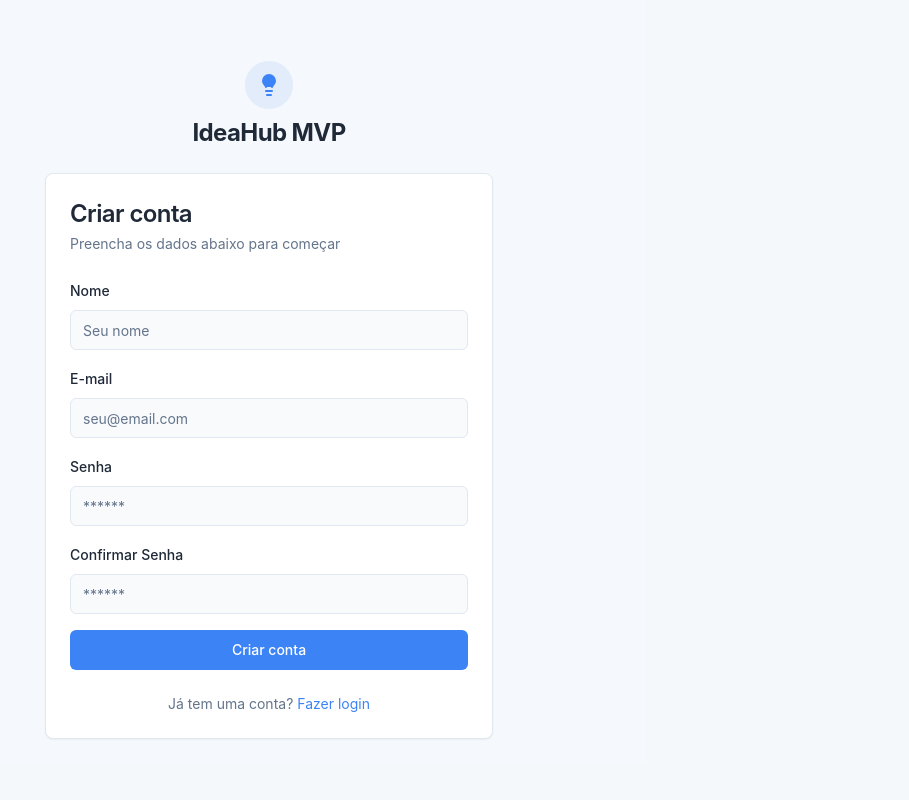
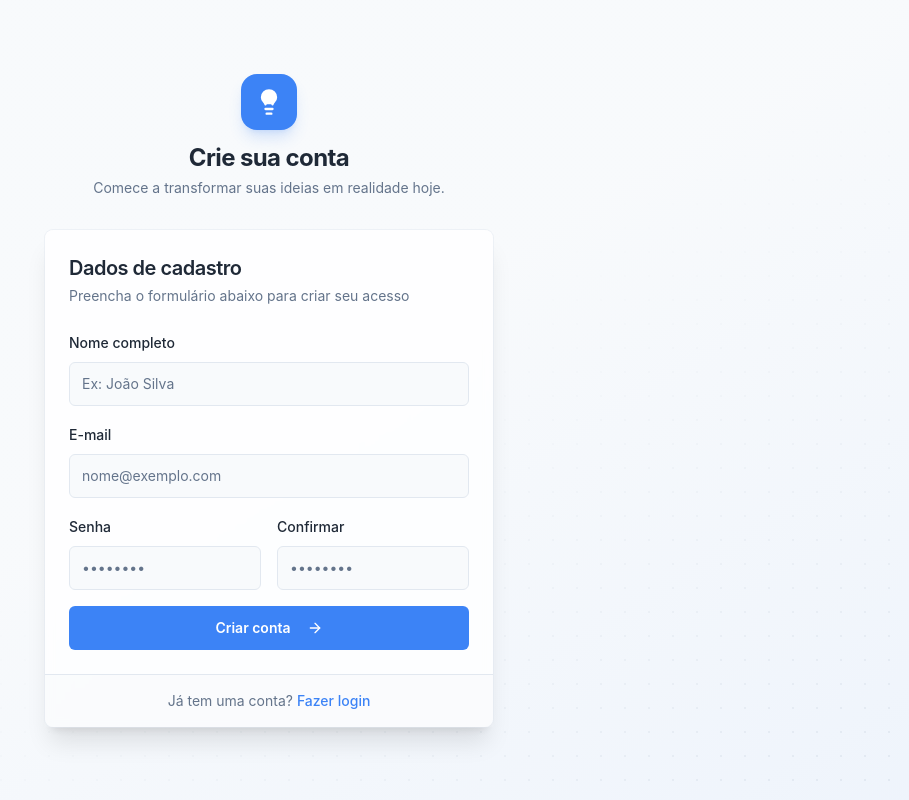
Before and after one commit to vitorbb1989/ideahub-mvp-cq5di9x2c, a React (Vite) app: page /register in a window 1280 px wide. Shown: the whole page, without its empty margins (371-1280 px from the left). Built offline with nearby package versions, Linux system fonts and the light colour scheme.

Commit message:
Refactor: Improve UI, performance, and code quality

```diff
--- a/src/App.tsx
+++ b/src/App.tsx
@@ -31,8 +31,13 @@ const ProtectedRoute = () => {
 
   if (isLoading) {
     return (
-      <div className="h-screen w-screen flex items-center justify-center">
-        <Loader2 className="w-8 h-8 animate-spin text-primary" />
+      <div className="h-screen w-screen flex items-center justify-center bg-background">
+        <div className="flex flex-col items-center gap-4">
+          <Loader2 className="w-10 h-10 animate-spin text-primary" />
+          <p className="text-sm text-muted-foreground animate-pulse">
+            Carregando...
+          </p>
+        </div>
       </div>
     )
   }
@@ -49,7 +54,11 @@ const PublicRoute = () => {
   const { user, isLoading } = useAuth()
 
   if (isLoading) {
-    return null
+    return (
+      <div className="h-screen w-screen flex items-center justify-center bg-background">
+        <Loader2 className="w-8 h-8 animate-spin text-primary" />
+      </div>
+    )
   }
 
   if (user) {
--- a/src/components/Header.tsx
+++ b/src/components/Header.tsx
@@ -8,16 +8,21 @@ interface HeaderProps {
 
 export function Header({ title, onMenuClick }: HeaderProps) {
   return (
-    <header className="sticky top-0 z-30 flex items-center h-16 px-4 bg-background/80 backdrop-blur-md border-b shrink-0 lg:px-8">
+    <header className="sticky top-0 z-30 flex items-center justify-between h-16 px-4 bg-background/80 backdrop-blur-md border-b shrink-0 lg:px-8 transition-all">
+      <div className="flex items-center gap-4">
         <Button
           variant="ghost"
           size="icon"
-        className="mr-4 lg:hidden"
+          className="lg:hidden hover:bg-accent"
           onClick={onMenuClick}
+          aria-label="Open menu"
         >
           <Menu className="w-5 h-5" />
         </Button>
-      <h1 className="text-lg font-semibold lg:text-xl">{title}</h1>
+        <h1 className="text-lg font-semibold tracking-tight lg:text-xl text-foreground/90">
+          {title}
+        </h1>
+      </div>
     </header>
   )
 }
--- a/src/components/Layout.tsx
+++ b/src/components/Layout.tsx
@@ -24,17 +24,17 @@ export default function Layout() {
   return (
     <IdeaProvider>
       <PromptProvider>
-        <div className="flex min-h-screen bg-background text-foreground">
+        <div className="flex h-screen bg-background text-foreground overflow-hidden">
           <Sidebar
             isOpen={isSidebarOpen}
             onClose={() => setIsSidebarOpen(false)}
           />
 
-          <div className="flex flex-col flex-1 min-w-0">
+          <div className="flex flex-col flex-1 min-w-0 h-full relative">
             <Header title={title} onMenuClick={() => setIsSidebarOpen(true)} />
 
-            <main className="flex-1 overflow-auto">
-              <div className="container p-4 mx-auto max-w-7xl md:p-8 animate-fade-in h-full">
+            <main className="flex-1 overflow-y-auto overflow-x-hidden bg-muted/10 scroll-smooth">
+              <div className="container mx-auto max-w-7xl p-4 md:p-6 lg:p-8 animate-fade-in min-h-full">
                 <Outlet />
               </div>
             </main>
--- a/src/components/Sidebar.tsx
+++ b/src/components/Sidebar.tsx
@@ -13,6 +13,7 @@ import {
   PlayCircle,
   Wand2,
   BookTemplate,
+  PanelLeftClose,
 } from 'lucide-react'
 import { Button } from '@/components/ui/button'
 import { useAuth } from '@/context/AuthContext'
@@ -61,35 +62,39 @@ export function Sidebar({ isOpen, onClose }: SidebarProps) {
       {/* Mobile Overlay */}
       <div
         className={cn(
-          'fixed inset-0 z-40 bg-black/50 backdrop-blur-sm transition-opacity lg:hidden',
+          'fixed inset-0 z-40 bg-black/60 backdrop-blur-sm transition-opacity lg:hidden',
           isOpen ? 'opacity-100' : 'opacity-0 pointer-events-none',
         )}
         onClick={onClose}
+        aria-hidden="true"
       />
 
       {/* Sidebar Content */}
       <aside
         className={cn(
-          'fixed inset-y-0 left-0 z-50 w-64 bg-sidebar border-r border-sidebar-border shadow-xl lg:shadow-none lg:static lg:translate-x-0 transition-transform duration-200 ease-in-out flex flex-col',
+          'fixed inset-y-0 left-0 z-50 w-72 bg-sidebar border-r border-sidebar-border shadow-2xl lg:shadow-none lg:static lg:translate-x-0 transition-transform duration-300 ease-in-out flex flex-col',
           isOpen ? 'translate-x-0' : '-translate-x-full',
         )}
       >
-        <div className="flex items-center justify-between h-16 px-6 border-b border-sidebar-border shrink-0">
-          <div className="flex items-center gap-2 font-bold text-xl text-primary">
-            <Lightbulb className="w-6 h-6 fill-current" />
+        <div className="flex items-center justify-between h-16 px-6 border-b border-sidebar-border shrink-0 bg-sidebar-background">
+          <div className="flex items-center gap-3 font-bold text-xl text-primary tracking-tight">
+            <div className="flex items-center justify-center w-8 h-8 rounded-lg bg-primary/10">
+              <Lightbulb className="w-5 h-5 fill-current" />
+            </div>
             <span>IdeaHub</span>
           </div>
           <Button
             variant="ghost"
             size="icon"
             onClick={onClose}
-            className="lg:hidden"
+            className="lg:hidden text-sidebar-foreground/50 hover:text-sidebar-foreground"
           >
             <X className="w-5 h-5" />
           </Button>
         </div>
 
-        <nav className="flex-1 p-4 space-y-1 overflow-y-auto">
+        <div className="flex-1 overflow-y-auto py-6 px-3">
+          <nav className="space-y-1">
             {navItems.map((item) => (
               <NavLink
                 key={item.to}
@@ -99,49 +104,54 @@ export function Sidebar({ isOpen, onClose }: SidebarProps) {
                 }}
                 className={({ isActive }) =>
                   cn(
-                  'flex items-center gap-3 px-4 py-3 rounded-md text-sm font-medium transition-colors',
+                    'flex items-center gap-3 px-3 py-2.5 rounded-md text-sm font-medium transition-all duration-200 group',
                     isActive
-                    ? 'bg-sidebar-primary/10 text-sidebar-primary'
-                    : 'text-sidebar-foreground/70 hover:bg-sidebar-accent hover:text-sidebar-foreground',
+                      ? 'bg-primary/10 text-primary shadow-sm ring-1 ring-primary/20'
+                      : 'text-sidebar-foreground/70 hover:bg-sidebar-accent hover:text-sidebar-foreground hover:translate-x-1',
                   )
                 }
               >
-              <item.icon className="w-5 h-5" />
+                <item.icon className="w-4 h-4 shrink-0" />
                 {item.label}
               </NavLink>
             ))}
           </nav>
+        </div>
 
         {/* User Profile Section */}
-        <div className="p-4 border-t border-sidebar-border shrink-0">
-          <div className="flex items-center gap-3 px-2 py-3 mb-2 rounded-md bg-muted/50">
-            <Avatar className="h-8 w-8">
+        <div className="p-4 border-t border-sidebar-border shrink-0 bg-sidebar-background">
+          <div className="flex items-center gap-3 p-3 mb-2 rounded-xl bg-sidebar-accent/50 border border-sidebar-border/50">
+            <Avatar className="h-9 w-9 border-2 border-background">
               <AvatarImage src={user?.avatar || undefined} alt={user?.name} />
-              <AvatarFallback className="text-xs">
-                {user?.name ? getInitials(user.name) : <UserIcon />}
+              <AvatarFallback className="text-xs bg-primary/10 text-primary font-semibold">
+                {user?.name ? (
+                  getInitials(user.name)
+                ) : (
+                  <UserIcon className="w-4 h-4" />
+                )}
               </AvatarFallback>
             </Avatar>
             <div className="flex-1 min-w-0">
-              <p className="text-sm font-medium truncate">
+              <p className="text-sm font-semibold truncate text-sidebar-foreground">
                 {user?.name || 'Usuário'}
               </p>
-              <p className="text-xs text-muted-foreground truncate">
+              <p className="text-xs text-sidebar-foreground/60 truncate">
                 {user?.email}
               </p>
             </div>
           </div>
           <Button
             variant="ghost"
-            className="w-full justify-start text-muted-foreground hover:text-destructive"
+            className="w-full justify-start text-sidebar-foreground/70 hover:text-destructive hover:bg-destructive/10 transition-colors h-9"
             onClick={handleLogout}
           >
             <LogOut className="w-4 h-4 mr-2" />
-            Sair
+            Sair da conta
           </Button>
         </div>
 
-        <div className="px-6 py-4 text-center text-xs text-muted-foreground border-t border-sidebar-border shrink-0">
-          © {new Date().getFullYear()} IdeaHub MVP
+        <div className="px-6 py-4 text-center text-[10px] text-muted-foreground border-t border-sidebar-border shrink-0 bg-muted/20">
+          <p>IdeaHub MVP v0.0.25</p>
         </div>
       </aside>
     </>
--- a/src/main.css
+++ b/src/main.css
@@ -104,3 +104,14 @@
     margin: 0 !important;
   }
 }
+
+@layer utilities {
+  .bg-grid-pattern {
+    background-image: radial-gradient(
+      hsl(var(--muted-foreground)) 1px,
+      transparent 1px
+    );
+    background-size: 24px 24px;
+    opacity: 0.1;
+  }
+}
--- a/src/pages/Login.tsx
+++ b/src/pages/Login.tsx
@@ -22,7 +22,7 @@ import {
   FormLabel,
   FormMessage,
 } from '@/components/ui/form'
-import { Lightbulb, Loader2 } from 'lucide-react'
+import { Lightbulb, Loader2, ArrowRight } from 'lucide-react'
 
 const loginSchema = z.object({
   email: z.string().email('E-mail inválido'),
@@ -49,30 +49,40 @@ export default function Login() {
       navigate('/')
     } catch (error) {
       // Error is handled by AuthContext toast
-      // We could also set a form error here if needed
     } finally {
       setIsLoading(false)
     }
   }
 
   return (
-    <div className="min-h-screen flex items-center justify-center bg-muted/40 p-4">
-      <div className="w-full max-w-md space-y-6">
-        <div className="flex flex-col items-center gap-2">
-          <div className="flex items-center justify-center w-12 h-12 rounded-full bg-primary/10 text-primary">
-            <Lightbulb className="w-6 h-6 fill-current" />
+    <div className="min-h-screen flex items-center justify-center bg-background relative overflow-hidden p-4">
+      {/* Background Pattern */}
+      <div className="absolute inset-0 bg-grid-pattern pointer-events-none" />
+      <div className="absolute inset-0 bg-gradient-to-tr from-primary/5 via-background to-background pointer-events-none" />
+
+      <div className="w-full max-w-md relative z-10 space-y-8 animate-fade-in-up">
+        <div className="flex flex-col items-center gap-3">
+          <div className="flex items-center justify-center w-14 h-14 rounded-2xl bg-primary text-primary-foreground shadow-lg shadow-primary/20">
+            <Lightbulb className="w-7 h-7 fill-current" />
           </div>
-          <h1 className="text-2xl font-bold tracking-tight">IdeaHub MVP</h1>
+          <div className="text-center space-y-1">
+            <h1 className="text-2xl font-bold tracking-tight">
+              Bem-vindo ao IdeaHub
+            </h1>
+            <p className="text-sm text-muted-foreground">
+              Sua plataforma central para organizar e evoluir ideias.
+            </p>
+          </div>
         </div>
 
-        <Card className="animate-fade-in-up">
-          <CardHeader className="space-y-1">
-            <CardTitle className="text-2xl">Entrar</CardTitle>
+        <Card className="border-0 shadow-xl bg-card/80 backdrop-blur-sm ring-1 ring-border/50">
+          <CardHeader className="space-y-1 pb-2">
+            <CardTitle className="text-xl">Acesse sua conta</CardTitle>
             <CardDescription>
-              Digite seu e-mail e senha para acessar sua conta
+              Entre com suas credenciais para continuar
             </CardDescription>
           </CardHeader>
-          <CardContent>
+          <CardContent className="pt-4">
             <Form {...form}>
               <form
                 onSubmit={form.handleSubmit(onSubmit)}
@@ -86,9 +96,10 @@ export default function Login() {
                       <FormLabel>E-mail</FormLabel>
                       <FormControl>
                         <Input
-                          placeholder="seu@email.com"
+                          placeholder="nome@exemplo.com"
                           type="email"
                           autoComplete="email"
+                          className="h-11"
                           autoFocus
                           {...field}
                         />
@@ -102,12 +113,22 @@ export default function Login() {
                   name="password"
                   render={({ field }) => (
                     <FormItem>
-                      <FormLabel>Senha</FormLabel>
+                      <div className="flex items-center justify-between">
+                        <FormLabel>Senha</FormLabel>
+                        <Link
+                          to="#"
+                          className="text-xs text-muted-foreground hover:text-primary transition-colors"
+                          onClick={(e) => e.preventDefault()}
+                        >
+                          Esqueceu a senha?
+                        </Link>
+                      </div>
                       <FormControl>
                         <Input
-                          placeholder="******"
+                          placeholder="••••••••"
                           type="password"
                           autoComplete="current-password"
+                          className="h-11"
                           {...field}
                         />
                       </FormControl>
@@ -115,20 +136,31 @@ export default function Login() {
                     </FormItem>
                   )}
                 />
-                <Button className="w-full" type="submit" disabled={isLoading}>
-                  {isLoading && (
+                <Button
+                  className="w-full h-11 mt-2 font-semibold"
+                  type="submit"
+                  disabled={isLoading}
+                >
+                  {isLoading ? (
                     <Loader2 className="mr-2 h-4 w-4 animate-spin" />
+                  ) : (
+                    <>
+                      Entrar
+                      <ArrowRight className="ml-2 h-4 w-4" />
+                    </>
                   )}
-                  Entrar
                 </Button>
               </form>
             </Form>
           </CardContent>
-          <CardFooter className="flex justify-center">
+          <CardFooter className="justify-center border-t bg-muted/30 py-4">
             <p className="text-sm text-muted-foreground">
               Não tem uma conta?{' '}
-              <Link to="/register" className="text-primary hover:underline">
-                Cadastre-se
+              <Link
+                to="/register"
+                className="font-medium text-primary hover:underline hover:text-primary/80 transition-colors"
+              >
+                Cadastre-se gratuitamente
               </Link>
             </p>
           </CardFooter>
--- a/src/pages/Register.tsx
+++ b/src/pages/Register.tsx
@@ -22,7 +22,7 @@ import {
   FormLabel,
   FormMessage,
 } from '@/components/ui/form'
-import { Lightbulb, Loader2 } from 'lucide-react'
+import { Lightbulb, Loader2, ArrowRight } from 'lucide-react'
 
 const registerSchema = z
   .object({
@@ -64,23 +64,34 @@ export default function Register() {
   }
 
   return (
-    <div className="min-h-screen flex items-center justify-center bg-muted/40 p-4">
-      <div className="w-full max-w-md space-y-6">
-        <div className="flex flex-col items-center gap-2">
-          <div className="flex items-center justify-center w-12 h-12 rounded-full bg-primary/10 text-primary">
-            <Lightbulb className="w-6 h-6 fill-current" />
+    <div className="min-h-screen flex items-center justify-center bg-background relative overflow-hidden p-4">
+      {/* Background Pattern */}
+      <div className="absolute inset-0 bg-grid-pattern pointer-events-none" />
+      <div className="absolute inset-0 bg-gradient-to-tl from-primary/5 via-background to-background pointer-events-none" />
+
+      <div className="w-full max-w-md relative z-10 space-y-8 animate-fade-in-up">
+        <div className="flex flex-col items-center gap-3">
+          <div className="flex items-center justify-center w-14 h-14 rounded-2xl bg-primary text-primary-foreground shadow-lg shadow-primary/20">
+            <Lightbulb className="w-7 h-7 fill-current" />
           </div>
-          <h1 className="text-2xl font-bold tracking-tight">IdeaHub MVP</h1>
+          <div className="text-center space-y-1">
+            <h1 className="text-2xl font-bold tracking-tight">
+              Crie sua conta
+            </h1>
+            <p className="text-sm text-muted-foreground">
+              Comece a transformar suas ideias em realidade hoje.
+            </p>
+          </div>
         </div>
 
-        <Card>
-          <CardHeader className="space-y-1">
-            <CardTitle className="text-2xl">Criar conta</CardTitle>
+        <Card className="border-0 shadow-xl bg-card/80 backdrop-blur-sm ring-1 ring-border/50">
+          <CardHeader className="space-y-1 pb-2">
+            <CardTitle className="text-xl">Dados de cadastro</CardTitle>
             <CardDescription>
-              Preencha os dados abaixo para começar
+              Preencha o formulário abaixo para criar seu acesso
             </CardDescription>
           </CardHeader>
-          <CardContent>
+          <CardContent className="pt-4">
             <Form {...form}>
               <form
                 onSubmit={form.handleSubmit(onSubmit)}
@@ -91,9 +102,13 @@ export default function Register() {
                   name="name"
                   render={({ field }) => (
                     <FormItem>
-                      <FormLabel>Nome</FormLabel>
+                      <FormLabel>Nome completo</FormLabel>
                       <FormControl>
-                        <Input placeholder="Seu nome" {...field} />
+                        <Input
+                          placeholder="Ex: João Silva"
+                          className="h-11"
+                          {...field}
+                        />
                       </FormControl>
                       <FormMessage />
                     </FormItem>
@@ -107,8 +122,10 @@ export default function Register() {
                       <FormLabel>E-mail</FormLabel>
                       <FormControl>
                         <Input
-                          placeholder="seu@email.com"
+                          placeholder="nome@exemplo.com"
                           type="email"
+                          autoComplete="email"
+                          className="h-11"
                           {...field}
                         />
                       </FormControl>
@@ -116,6 +133,7 @@ export default function Register() {
                     </FormItem>
                   )}
                 />
+                <div className="grid grid-cols-1 sm:grid-cols-2 gap-4">
                   <FormField
                     control={form.control}
                     name="password"
@@ -124,8 +142,10 @@ export default function Register() {
                         <FormLabel>Senha</FormLabel>
                         <FormControl>
                           <Input
-                          placeholder="******"
+                            placeholder="••••••••"
                             type="password"
+                            autoComplete="new-password"
+                            className="h-11"
                             {...field}
                           />
                         </FormControl>
@@ -138,11 +158,13 @@ export default function Register() {
                     name="confirmPassword"
                     render={({ field }) => (
                       <FormItem>
-                      <FormLabel>Confirmar Senha</FormLabel>
+                        <FormLabel>Confirmar</FormLabel>
                         <FormControl>
                           <Input
-                          placeholder="******"
+                            placeholder="••••••••"
                             type="password"
+                            autoComplete="new-password"
+                            className="h-11"
                             {...field}
                           />
                         </FormControl>
@@ -150,19 +172,31 @@ export default function Register() {
                       </FormItem>
                     )}
                   />
-                <Button className="w-full" type="submit" disabled={isLoading}>
-                  {isLoading && (
+                </div>
+                <Button
+                  className="w-full h-11 mt-2 font-semibold"
+                  type="submit"
+                  disabled={isLoading}
+                >
+                  {isLoading ? (
                     <Loader2 className="mr-2 h-4 w-4 animate-spin" />
+                  ) : (
+                    <>
+                      Criar conta
+                      <ArrowRight className="ml-2 h-4 w-4" />
+                    </>
                   )}
-                  Criar conta
                 </Button>
               </form>
             </Form>
           </CardContent>
-          <CardFooter className="flex justify-center">
+          <CardFooter className="justify-center border-t bg-muted/30 py-4">
             <p className="text-sm text-muted-foreground">
               Já tem uma conta?{' '}
-              <Link to="/login" className="text-primary hover:underline">
+              <Link
+                to="/login"
+                className="font-medium text-primary hover:underline hover:text-primary/80 transition-colors"
+              >
                 Fazer login
               </Link>
             </p>
```
Also changed, not shown: src/pages/Index.tsx (+65 -24 lines). Lines whose indentation alone changed are shown as unchanged.
